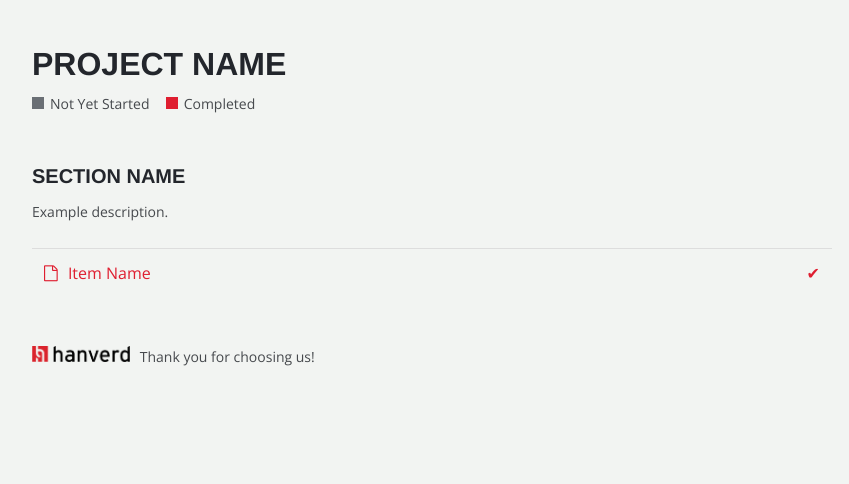
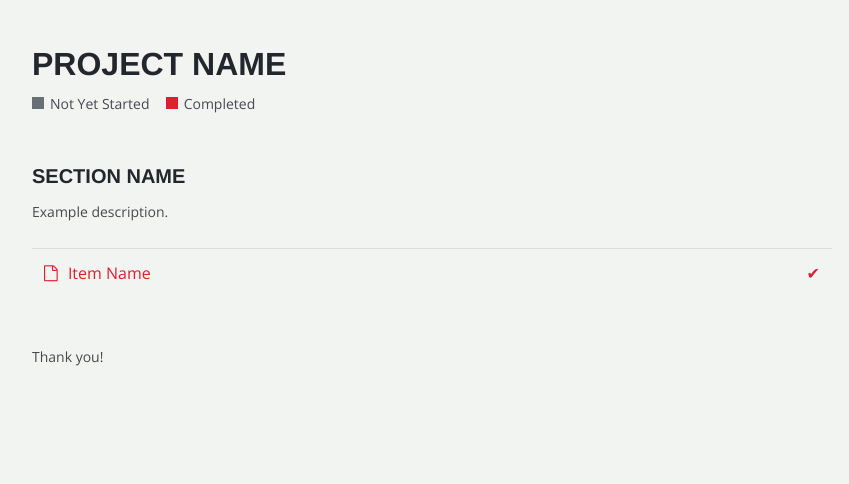
Before and after one commit to hanverd/mockups, a PHP site: page /?layout=1 in a window 1280 px wide. Shown: the top 484 px of the page, without its empty margins (208-1057 px from the left). Run offline with PHP 8.4, Linux system fonts and the light colour scheme; some libraries are stand-ins or nearby versions.

Commit message:
Remove branding

```diff
--- a/index.php
+++ b/index.php
@@ -73,7 +73,7 @@ switch($_GET['layout']) {
       <?php endforeach; ?>
 
       <footer class="footer">
-        <p class="thanks"><a href="http://hanverd.com"><img src="logo.png" alt=""></a> Thank you for choosing us!</p>
+        <p class="thanks">Thank you!</p>
       </footer>
     <?php endif; ?>
 
```
Also changed, not shown: logo.png (deleted).
